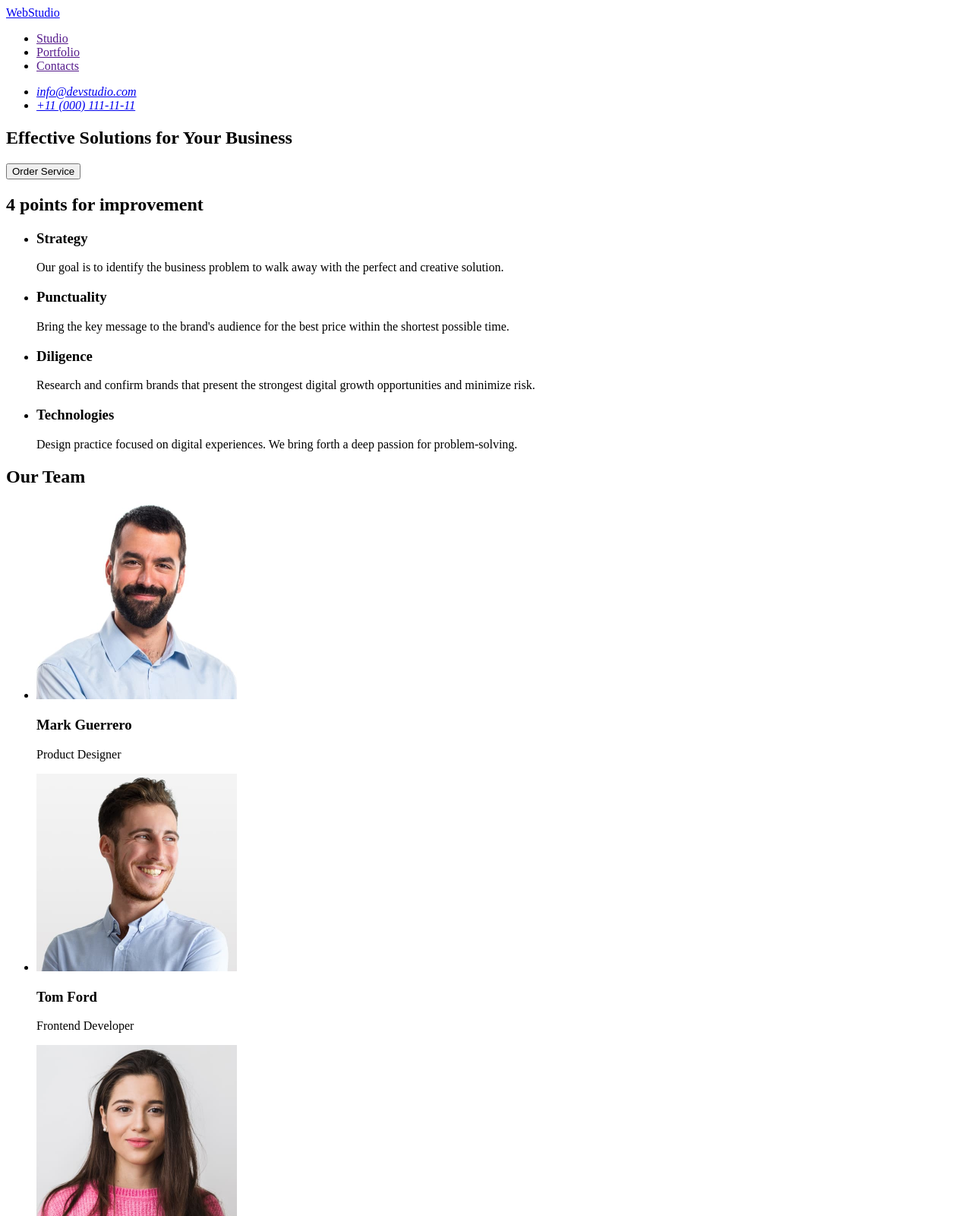
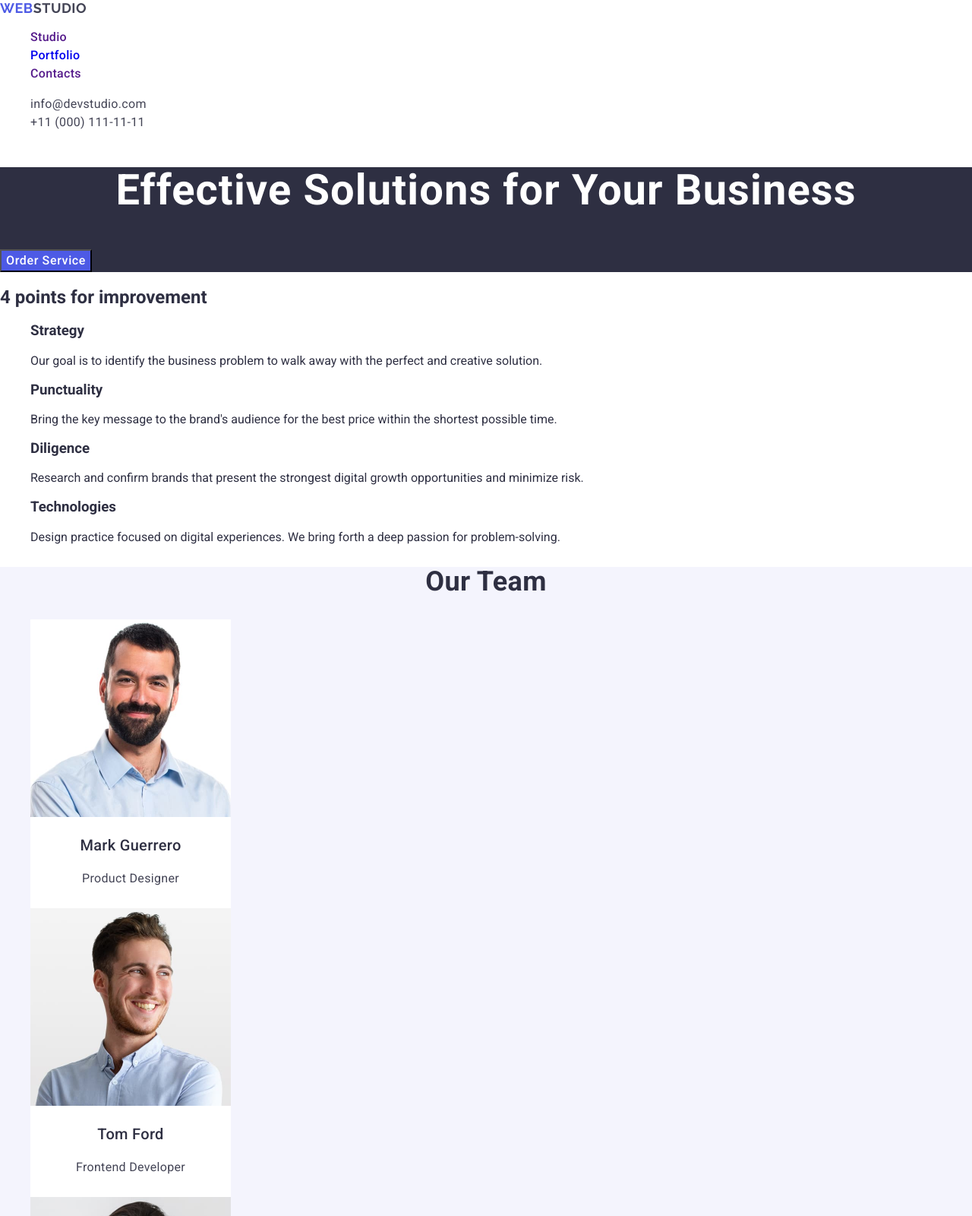
Before and after one commit to IrynaRybachok/goit-markup-hw-02, a plain HTML site: page index.html in a window 1280 px wide. Shown: the top 1600 px of the page at 76% size. Drawn offline with nearby package versions, Linux system fonts and the light colour scheme.

Commit message:
add section partfolio, the file style.css and do style on the site except for the section 4 points for improvement

```diff
--- /dev/null
+++ b/css/style.css
@@ -0,0 +1,141 @@
+body {
+    font-family: "Roboto", sans-serif;
+    color: #2e2f42;
+    background-color: #ffffff;
+}
+ul {
+    list-style-type: none;
+}
+a {
+    text-decoration: none;
+}
+
+.logo {
+    font-family: "Raleway", sans-serif;
+    font-size: 18px;
+    font-weight: 700;
+    line-height: 1.17;
+    letter-spacing: 0.03em;
+    text-transform: uppercase;
+    color: #4d5ae5;
+}
+.header-logo .logo-part {
+    color: #434455;
+}
+
+.nav-link {
+    font-weight: 500;
+    font-size: 16px;
+    line-height: 1.5;
+    letter-spacing: 0.02em;
+}
+.nav-link:hover {
+    color: #404bbf;
+}
+.nav-link:active {
+    color: #404bbf;
+    text-decoration: underline;
+}
+
+.contact-link {
+    font-weight: 400;
+    font-size: 16px;
+    line-height: 1.5;
+    letter-spacing: 0.02em;
+    color: #434455;
+    font-style: normal;
+}
+.contact-link:hover{
+    color: #404bbf;
+}
+
+/* Hero */
+.hero {
+    background: #2e2f42;
+    color: #fff;
+}
+.hero-heading {
+    font-weight: 700;
+    font-size: 56px;
+    line-height: 1.1;
+    letter-spacing: 0.02em;
+    text-align: center;
+}
+.hero-button {
+    font-weight: 500;
+    font-size: 16px;
+    line-height: 1.5;
+    letter-spacing: 0.04em;
+    background: #4d5ae5;
+    color: #fff;
+}
+.hero-button:hover{
+    background: #404bbf;
+}
+
+/* our team */
+.team {
+    background: #f4f4fd;
+    letter-spacing: 0.02em;
+    text-align: center;
+}
+.team-heading {
+    font-weight: 700;
+    font-size: 36px;
+    line-height: 1.1;
+}
+.team-item {
+    background: #fff;
+    width: 264px;
+    height: 380px;
+}
+.team-item-heading {
+    font-weight: 500;
+    font-size: 20px;
+    line-height: 1.2;
+}
+.team-desc {
+    font-weight: 400;
+    font-size: 16px;
+    line-height: 1.5;
+    color: #434455;
+}
+
+/* our portfolio */
+.partfolio {
+    letter-spacing: 0.02em;
+}
+.partfolio-heading {
+    font-weight: 700;
+    font-size: 36px;
+    line-height: 1.1;
+    text-align: center;
+}
+.partfolio-item-heading {
+    font-weight: 500;
+    font-size: 20px;
+    line-height: 1.2;
+}
+.partfolio-desc {
+    font-weight: 400;
+    font-size: 16px;
+    line-height: 1.5;
+    color: #434455;
+}
+
+
+
+
+footer {
+    background-color: #2e2f42;
+}
+.footer-logo .logo-part {
+    color: #f4f4fd;;
+}
+.footer-content {
+    font-weight: 400;
+    font-size: 16px;
+    line-height: 1.5;
+    letter-spacing: 0.02em;
+    color: #f4f4fd;
+}
--- a/index.html
+++ b/index.html
@@ -4,24 +4,28 @@
     <meta charset="UTF-8">
     <meta name="viewport" content="width=device-width, initial-scale=1.0">
     <title>Effective solutions for your business</title>
+
+    <link rel="stylesheet" href="https://cdnjs.cloudflare.com/ajax/libs/modern-normalize/2.0.0/modern-normalize.min.css">
+    <link href="https://fonts.googleapis.com/css2?family=Raleway:wght@700&family=Roboto:wght@400;500;700&display=swap" rel="stylesheet">
+    <link rel="stylesheet" href="./css/style.css">
 </head>
 <body>
 
     <header>
 
-        <nav>
-            <a href="./index.html">WebStudio</a>
-            <ul>
-                <li><a href="">Studio</a></li>
-                <li><a href="">Portfolio</a></li>
-                <li><a href="">Contacts</a></li>
+        <nav class="nav">
+            <a class="logo header-logo" href="./index.html">Web<span class="logo-part">Studio</span></a>
+            <ul class="nav-list">
+                <li class="nav-item"><a class="nav-link" href="">Studio</a></li>
+                <li class="nav-item"><a class="nav-link" href="#portfolio">Portfolio</a></li>
+                <li class="nav-item"><a class="nav-link" href="">Contacts</a></li>
             </ul>
         </nav>
 
-        <address>
-            <ul>
-                <li><a href="mailto:info@devstudio.com">info@devstudio.com</a></li>
-                <li><a href="tel:+110001111111">+11 (000) 111-11-11</a></li>
+        <address class="contact">
+            <ul class="contact-list">
+                <li class="contact-item"><a class="contact-link" href="mailto:info@devstudio.com">info@devstudio.com</a></li>
+                <li class="contact-item"><a class="contact-link" href="tel:+110001111111">+11 (000) 111-11-11</a></li>
             </ul>
         </address>
 
@@ -29,9 +33,9 @@
 
 
     <main>
-        <section>
-            <h1>Effective Solutions for Your Business</h1>
-            <button type="button">Order Service</button>
+        <section class="hero">
+            <h1 class="hero-heading">Effective Solutions for Your Business</h1>
+            <button class="hero-button" type="button">Order Service</button>
         </section>
 
         <!-- 4 points for improvement -->
@@ -66,36 +70,73 @@
         </section>
 
         <!-- Our Team -->
-        <section>
-            <h2>Our Team</h2>
-            <ul>
-                <li>
+        <section class="team">
+            <h2 class="team-heading">Our Team</h2>
+            <ul class="team-list">
+                <li class="team-item">
                     <img src="./images/img-3.jpg" alt="Makr Guerrero" width="264" height="260">
-                    <h3>Mark Guerrero</h3>
-                    <p>Product Designer</p>
+                    <h3 class="team-item-heading">Mark Guerrero</h3>
+                    <p class="team-desc">Product Designer</p>
                 </li>
-                <li>
+                <li class="team-item">
                     <img src="./images/img-2.jpg" alt="Tom Ford" width="264" height="260">
-                    <h3>Tom Ford</h3>
-                    <p>Frontend Developer</p>
+                    <h3 class="team-item-heading">Tom Ford</h3>
+                    <p class="team-desc">Frontend Developer</p>
                 </li>
-                <li>
+                <li class="team-item">
                     <img src="./images/img-1.jpg" alt="Camila Garcia" width="264" height="260">
-                    <h3>Camila Garcia</h3>
-                    <p>Marketing</p>
+                    <h3 class="team-item-heading">Camila Garcia</h3>
+                    <p class="team-desc">Marketing</p>
                 </li>
-                <li>
+                <li class="team-item">
                     <img src="./images/img.jpg" alt="Daniel Wilson" width="264" height="260">
-                    <h3>Daniel Wilson</h3>
-                    <p>UI Designer</p>
+                    <h3 class="team-item-heading">Daniel Wilson</h3>
+                    <p class="team-desc">UI Designer</p>
+                </li>
+            </ul>
+        </section>
+
+        <!-- Our Portfolio -->
+        <section class="partfolio">
+            <h2 class="partfolio-heading" id="portfolio">Our Portfolio</h2>
+            <ul class="partgolio-list">
+                <li class="partfolio-item">
+                    <img src="./images/portfolio-img-1.jpg" alt="Banking App" width="360" height="300">
+                    <h3 class="partfolio-item-heading">Banking App</h3>
+                    <p class="partfolio-desc">App</p>
+                </li>
+                <li class="partfolio-item">
+                    <img src="./images/portfolio-img-2.jpg" alt="Cashless Payment" width="360" height="300">
+                    <h3 class="partfolio-item-heading">Cashless Payment</h3>
+                    <p class="partfolio-desc">Marketing</p>
+                </li>
+                <li class="partfolio-item">
+                    <img src="./images/portfolio-img-3.jpg" alt="Laptop and phone" width="360" height="300">
+                    <h3 class="partfolio-item-heading">Meditation App</h3>
+                    <p class="partfolio-desc">App</p>
+                </li>
+                <li class="partfolio-item">
+                    <img src="./images/portfolio-img-4.jpg" alt="Taxi Service" width="360" height="300">
+                    <h3 class="partfolio-item-heading">Taxi Service</h3>
+                    <p class="partfolio-desc">Marketing</p>
+                </li>
+                <li class="partfolio-item">
+                    <img src="./images/portfolio-img-5.jpg" alt="Screen Illustrations" width="360" height="300">
+                    <h3 class="partfolio-item-heading">Screen Illustrations</h3>
+                    <p class="partfolio-desc">Design</p>
+                </li>
+                <li class="partfolio-item">
+                    <img src="./images/portfolio-img-6.jpg" alt="girl smiles and looks at the phone" width="360" height="300">
+                    <h3 class="partfolio-item-heading">Online Courses</h3>
+                    <p class="partfolio-desc">Marketing</p>
                 </li>
             </ul>
         </section>
     </main>
 
-    <footer>
-        <a href="./index.html">WebStudio</a>
-        <p>
+    <footer class="footer">
+        <a class="logo footer-logo" href="./index.html">Web <span class="logo-part">Studio</span></a>
+        <p class="footer-content">
             Increase the flow of customers and sales for your business with digital marketing &#38; growth solutions.
         </p>
     </footer>
```
Also changed, not shown: .prettierrc.json (added), images/portfolio-img-1.jpg (added), images/portfolio-img-2.jpg (added), images/portfolio-img-3.jpg (added), images/portfolio-img-4.jpg (added), images/portfolio-img-5.jpg (added), images/portfolio-img-6.jpg (added), 2 other files.
